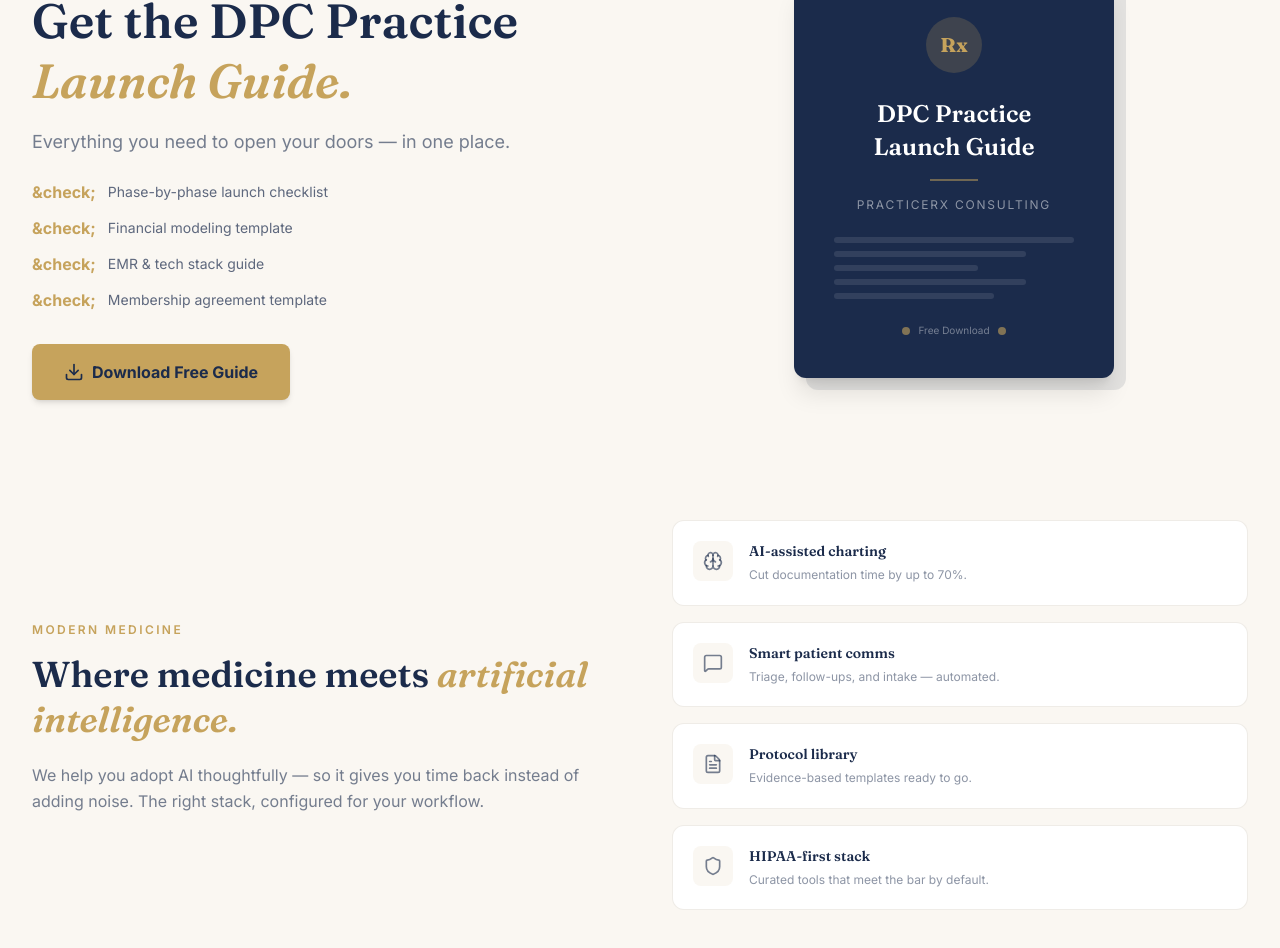
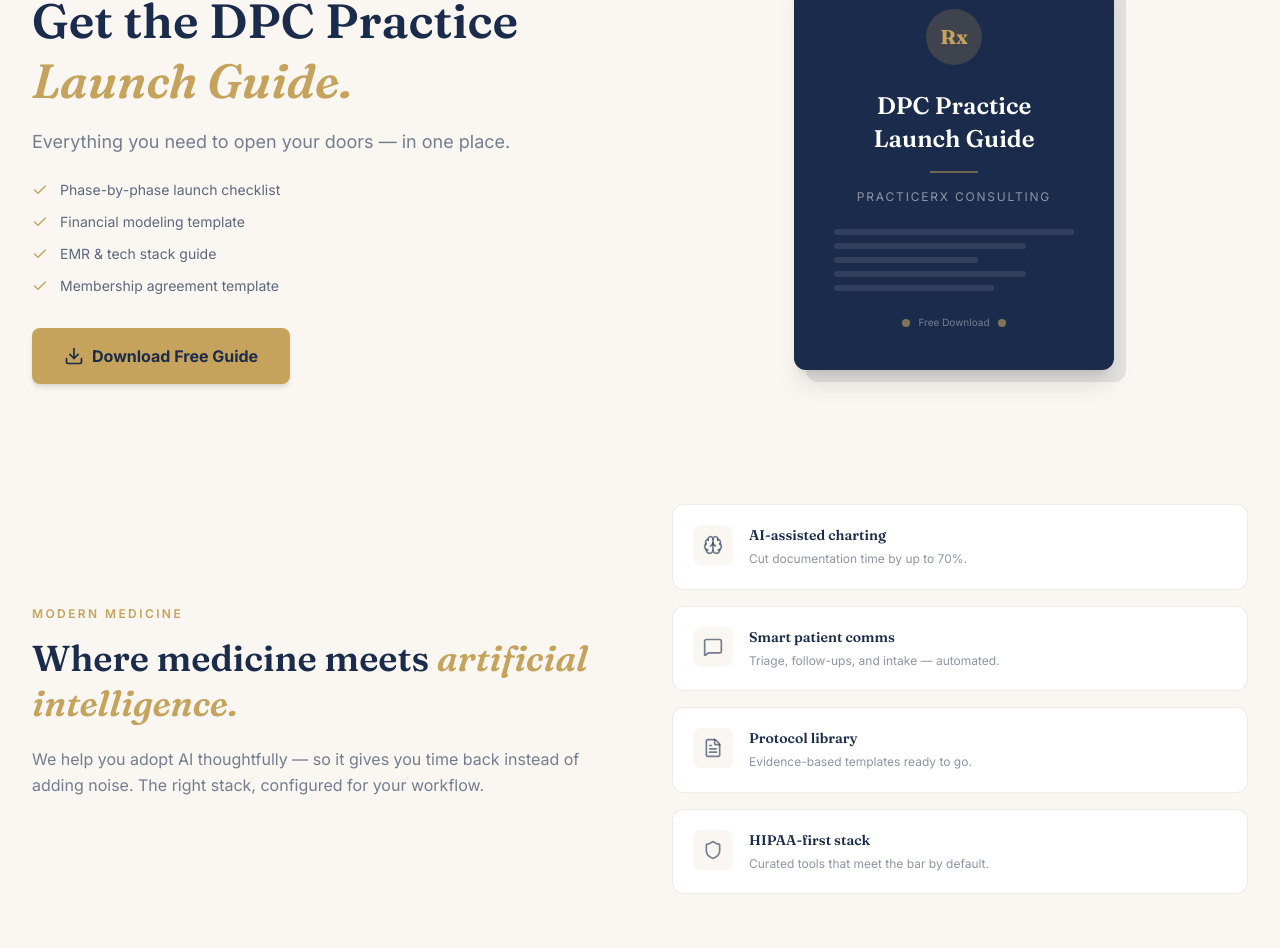
Before and after one commit to ekeneajufo-ux/PracticeRx-Website-Build, a React (Vite) app: page / in a window 1280 px wide. Shown: the part 5943-6891 px from the top of the page. Built offline with nearby package versions, Linux system fonts and the light colour scheme.

Commit message:
Fix &check; entity in LeadMagnetSection — replace with Check lucide icon

```diff
--- a/src/pages/HomePage.tsx
+++ b/src/pages/HomePage.tsx
@@ -342,7 +342,7 @@ function LeadMagnetSection() {
                 "Membership agreement template",
               ].map((item, i) => (
                 <li key={i} className="flex items-center gap-3">
-                  <span className="text-gold font-bold">&check;</span>
+                  <Check className="size-4 text-gold shrink-0" />
                   <span className="text-sm text-navy/70">{item}</span>
                 </li>
               ))}
@@ -360,7 +360,7 @@ function LeadMagnetSection() {
             </div>
           </div>
 
-          {/* Right column &mdash; Guide cover mockup */}
+          {/* Right column — Guide cover mockup */}
           <div className="flex items-center justify-center">
             <div className="relative w-[280px] md:w-[320px]">
               {/* Shadow / depth */}
@@ -422,7 +422,7 @@ function FounderSection() {
           <div className="flex justify-center md:justify-start">
             <img
               src="/dr-ajufo-circle.png"
-              alt="Dr. Ekene Ajufo, MD, FAAP &mdash; Founder of PracticeRx Consulting"
+              alt="Dr. Ekene Ajufo, MD, FAAP — Founder of PracticeRx Consulting"
               className="w-72 md:w-80 lg:w-96 h-auto drop-shadow-lg"
             />
           </div>
```
